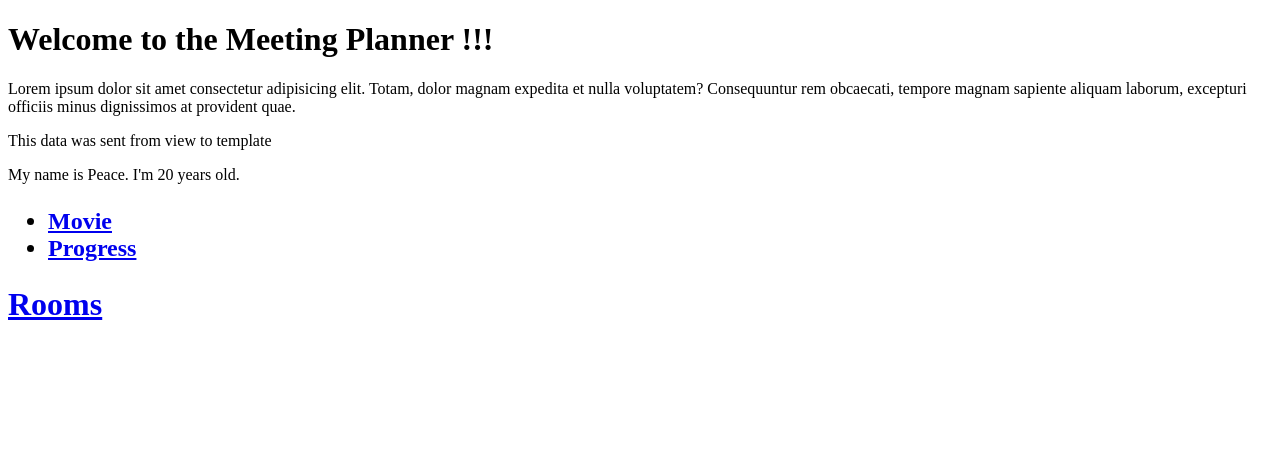
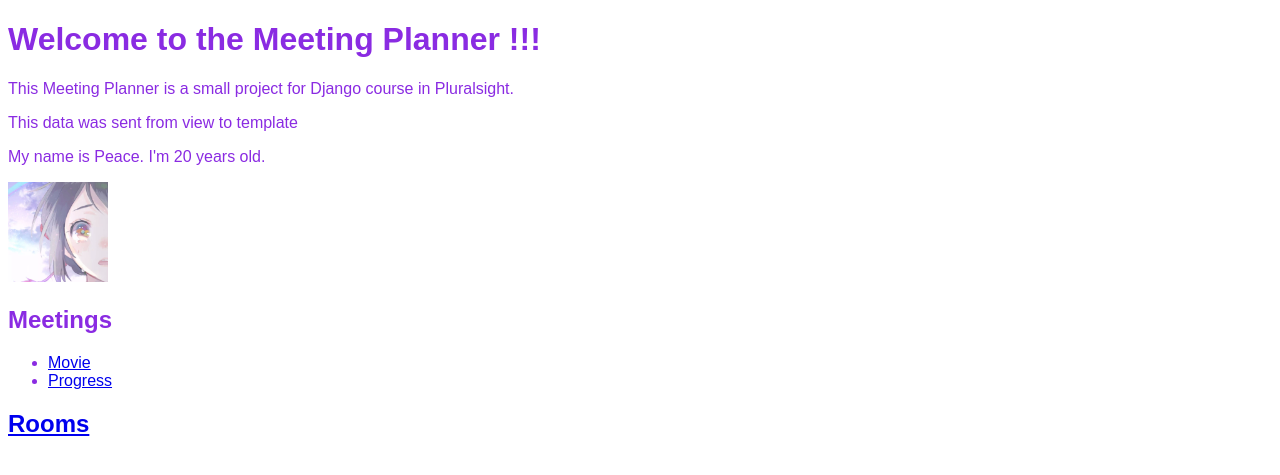
Before and after one commit to PeaceChanpornpakdee/Django_Pluralsight, a Django app: page / in a window 1280 px wide. Shown: the top 475 px of the page. Run offline with Django 4.2, Linux system fonts and the light colour scheme; data comes from the database, SQL or seed files in the repository.

Commit message:
Add Style

```diff
--- /dev/null
+++ b/meeting_planner/website/static/website/style.css
@@ -0,0 +1,5 @@
+body {
+  font-family: sans-serif;
+  color: blueviolet;
+  background-color: white;
+}
--- a/meeting_planner/website/templates/website/welcome.html
+++ b/meeting_planner/website/templates/website/welcome.html
@@ -1,21 +1,22 @@
+{% load static %}
+
 <!DOCTYPE html>
 <html lang="en">
   <head>
     <meta charset="UTF-8" />
     <title>Welcome!!</title>
+    <link rel="stylesheet" href="{% static 'website/style.css' %}" />
   </head>
   <body>
     <h1>Welcome to the Meeting Planner !!!</h1>
     <p>
-      Lorem ipsum dolor sit amet consectetur adipisicing elit. Totam, dolor
-      magnam expedita et nulla voluptatem? Consequuntur rem obcaecati, tempore
-      magnam sapiente aliquam laborum, excepturi officiis minus dignissimos at
-      provident quae.
+      This Meeting Planner is a small project for Django course in Pluralsight.
     </p>
     <p>{{message}}</p>
     <p>My name is {{name}}. I'm {{age}} years old.</p>
+    <img src="{% static 'website/Profile-square.jpg' %}" width="100px" />
 
-    <h2>
+    <h2>Meetings</h2>
     <ul>
       {% for meeting in meetings %}
       <li>
@@ -23,10 +24,9 @@
       </li>
       {% endfor %}
     </ul>
+
+    <h2>
+      <a href="{% url 'rooms' %}"> Rooms </a>
     </h2>
-
-    <h1>
-      <a href="{% url 'rooms' %}"> Rooms </a>
-    </h1>
   </body>
 </html>
```
Also changed, not shown: meeting_planner/website/templates/website/base.html (added, +13 -0 lines), meeting_planner/website/static/website/Profile-Square.jpg (added), 2 other files. Lines whose indentation alone changed are shown as unchanged.
